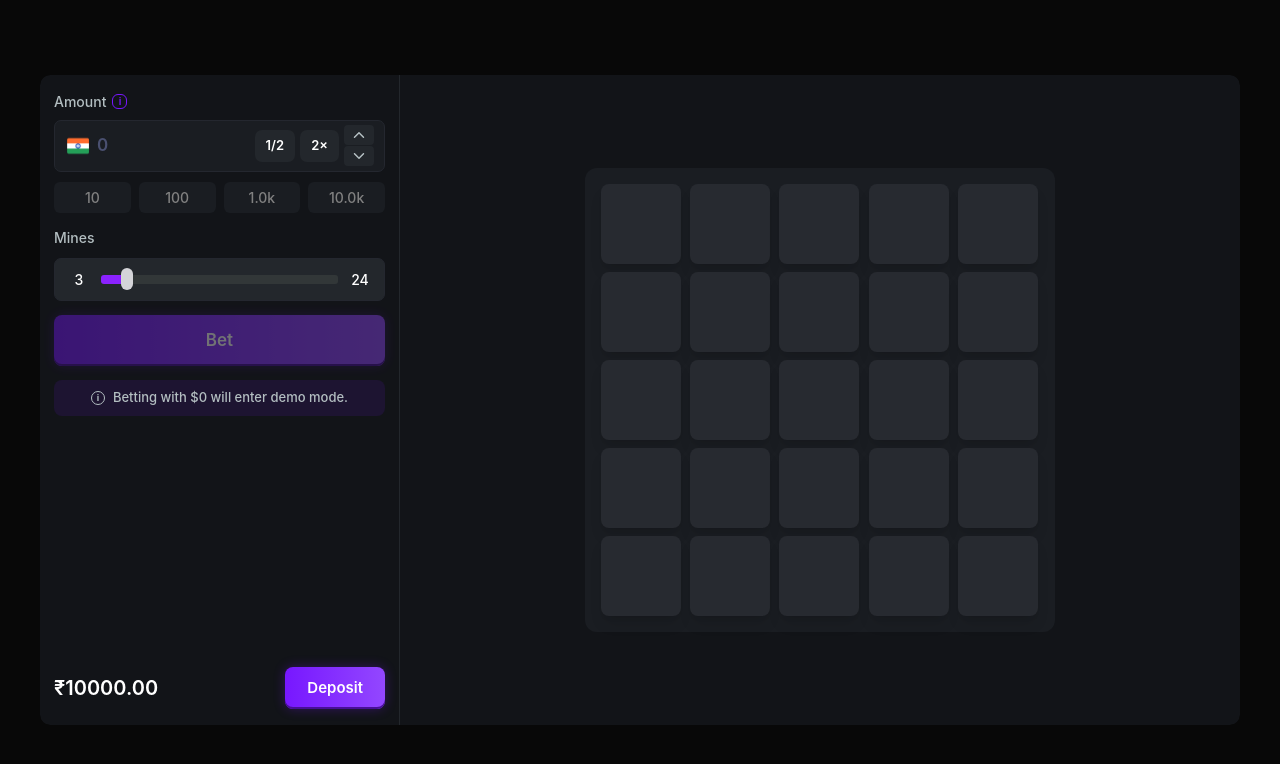
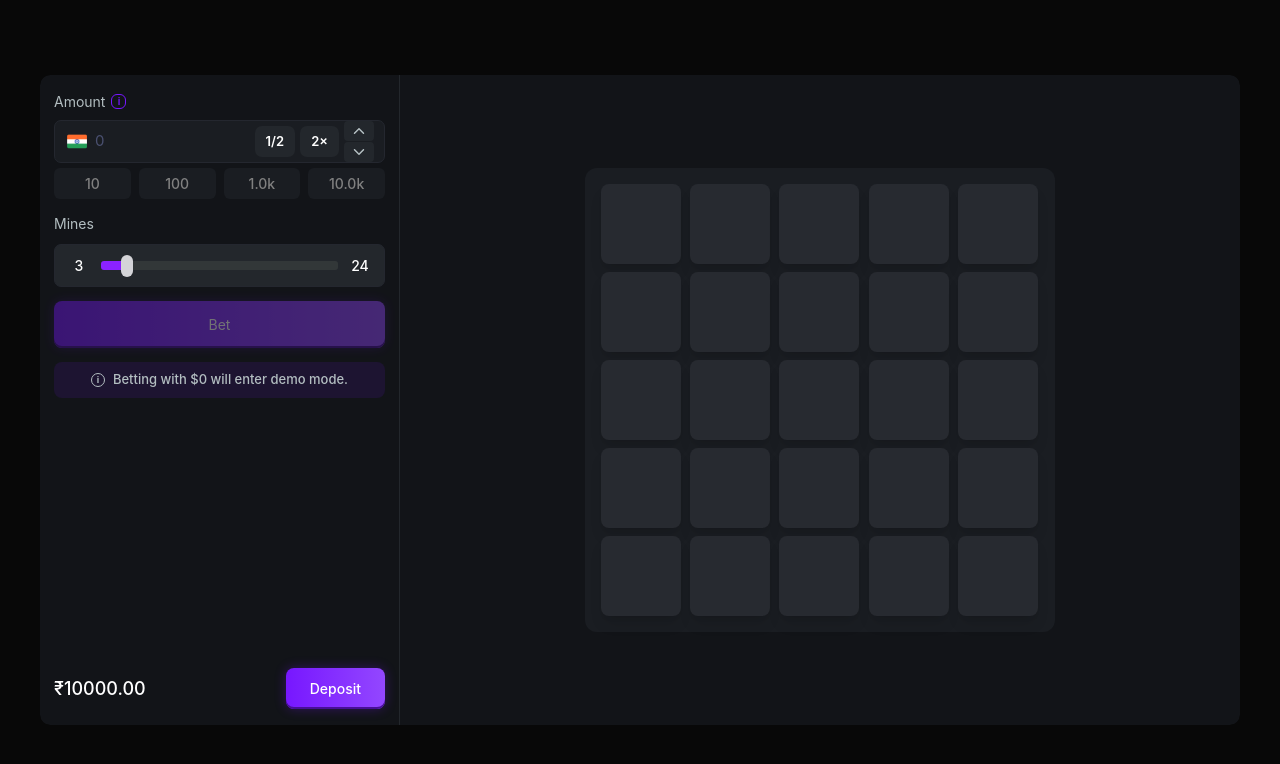
Before and after one commit to faisalnaeem7668/mines-game, a React (Vite) app: page / in a window 1280 px wide. Shown: the top 764 px of the page. Built offline with nearby package versions, Linux system fonts and the light colour scheme.

Commit message:
small ui changes

```diff
--- a/src/components/Controls.jsx
+++ b/src/components/Controls.jsx
@@ -131,7 +131,7 @@ const Controls = ({
                 key={amount}
                 onClick={() => handleBetChange(amount)}
                 disabled={isBetOptionDisabled(amount) || gameStarted}
-                className={`preset-btn ${betAmount === amount && !gameStarted ? 'preset-btn-active' : 'preset-btn-inactive'}`}
+                className="preset-btn"
               >
                 {amount >= 1000 ? `${amount / 1000}.0k` : amount}
               </button>
@@ -193,7 +193,7 @@ const Controls = ({
         </div>
 
         <div className="balance-row">
-          <span>₹{balance.toFixed(2)}</span>
+          <span className="balance-amount">₹{balance.toFixed(2)}</span>
           <button onClick={() => setShowDepositModal(true)} className="gradient-btn deposit-btn">
             Deposit
           </button>
--- a/src/index.css
+++ b/src/index.css
@@ -76,7 +76,7 @@
     .amount-label-text {
     color: var(--color-lightGray);
     font-size: 14px;
-    font-weight: 500;
+    font-weight: 400;
     }
 
     .amount-info-icon {
@@ -101,12 +101,12 @@
     border: 1px solid #24272f;
     padding: 0 10px 0 12px;
     gap: 8px;
-    margin-bottom: 10px;
+    margin-bottom: 5px;
     }
 
     .flag-icon {
-    width: 22px;
-    height: 22px;
+    width: 20px;
+    height: 20px;
     object-fit: contain;
     flex-shrink: 0;
     }
@@ -126,9 +126,8 @@
     border: none;
     outline: none;
     color: white;
-    font-size: 17px;
-    font-weight: 600;
-    padding: 12px 0;
+    font-size: 15px;
+    font-weight: 400;
     min-width: 0;
     }
 
@@ -152,12 +151,14 @@
     font-size: 13px;
     font-weight: 600;
     cursor: pointer;
-    transition: background 0.12s;
     white-space: nowrap;
   }
 
   .amount-ctrl-btn:hover:not(:disabled) {
-    background: #2e323a; }
+    background: var(--color-light);
+    color: white;
+  }
+
   .amount-ctrl-btn:disabled { opacity: 0.4; cursor: not-allowed; }
 
     .arrow-btn-group {
@@ -176,11 +177,15 @@
     display: flex;
     align-items: center;
     justify-content: center;
-    transition: background 0.1s;
     }
 
-    .arrow-btn:hover:not(:disabled) { background: #2e323a; color: white; }
+    .arrow-btn:hover:not(:disabled) {
+      background: var(--color-light);
+      color: var(--color-lightGray);
+    }
+
     .arrow-btn:disabled { opacity: 0.4; cursor: not-allowed; }
+
 
     .bet-slider-container {
     background: var(--color-darkGray);
@@ -205,6 +210,10 @@
 
     }
 
+    .balance-amount {
+      font-size: 18px;
+      font-weight: 500;
+    }
   .preset-grid {
     display: grid;
     grid-template-columns: repeat(4, 1fr);
@@ -218,24 +227,22 @@
       font-size: 14px;
       border: none;
       cursor: pointer;
+      background: #1a1d22;
+      color: #808080;
+      opacity: 1 !important;
+    }
 
-    }
-    .preset-btn-active {
+    .preset-btn:hover:not(:disabled) {
       background: #1a1d22;
       color: #808080;
     }
 
-    .preset-btn-inactive {
-    background: #1a1d22;
-    color:#808080;
-    }
-
-    .preset-btn-inactive:hover:not(:disabled) {
+    .preset-btn:disabled {
       background: #1a1d22;
       color: #808080;
+      opacity: 1 !important;
+      cursor: pointer;
     }
-
-    .preset-btn:disabled { opacity: 0.4; cursor: not-allowed; }
 
     .bet-slider,
     .mines-slider {
@@ -295,8 +302,8 @@
     padding: 13px 0;
     border-radius: 8px;
     color: white;
-    font-weight: 600;
-    font-size: 17px;
+    font-weight: 400;
+    font-size: 14px;
     background-image: linear-gradient(90deg, #7717ff, #9347ff);
     box-shadow: 0 0 12px #7717ff4f, inset 0 -2px #470f97;
     border: none;
@@ -347,9 +354,10 @@
     }
 
     .deposit-btn {
-    padding: 10px 22px !important;
+    padding: 10px 24px !important;
     width: auto !important;
-    font-size: 15px !important;
+    font-size: 14px;
+    font-weight: 500;
     border-radius: 8px !important;
     }
 
```
Lines whose indentation alone changed are shown as unchanged.
